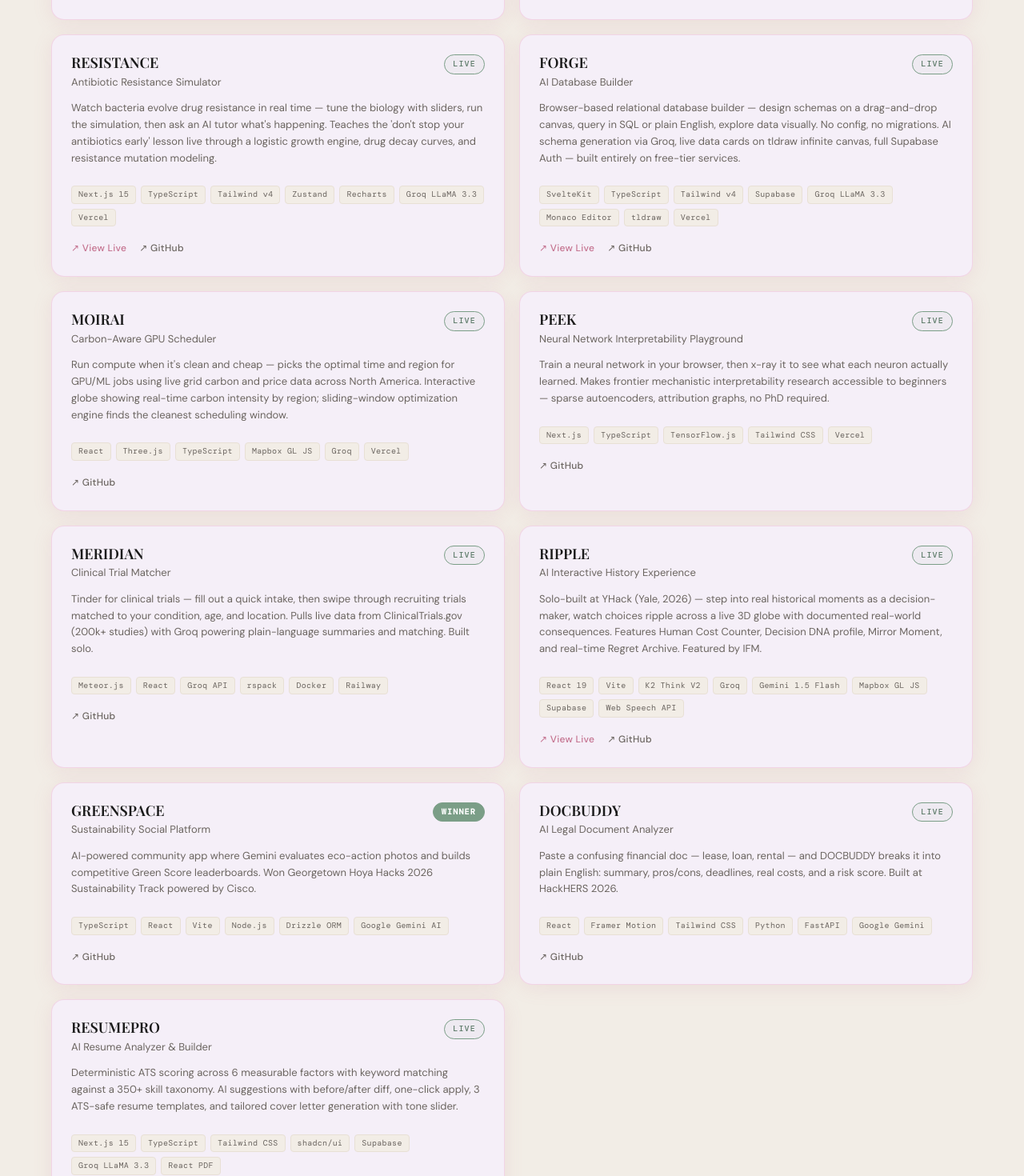
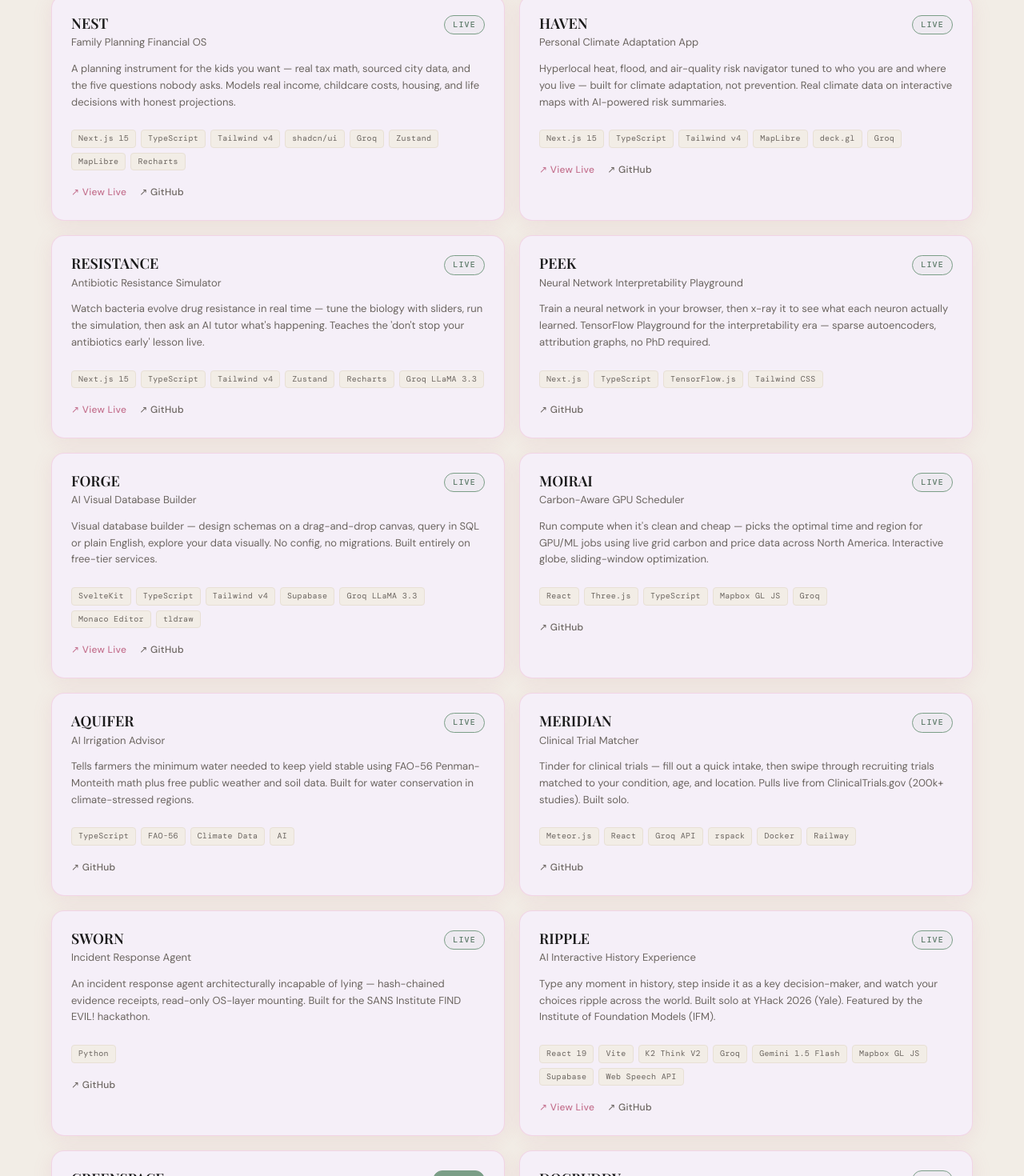
Before and after one commit to nylaimanii/nyla-portfolio, a React (Vite) app: page / in a window 1280 px wide. Shown: the part 3340-4810 px from the top of the page at 80% size. Built offline with nearby package versions, Linux system fonts and the light colour scheme; a web font is replaced by a local one.

Commit message:
update projects to match current github repos
Co-Authored-By: Claude Opus 4.7 (1M context) <noreply@anthropic.com>

```diff
--- a/src/components/Projects.jsx
+++ b/src/components/Projects.jsx
@@ -59,12 +59,12 @@ export default function Projects() {
             {(proj.live || proj.github) && (
               <div className="project-links">
                 {proj.live && (
-                  <a className="project-link" href={proj.live} target="_blank" rel="noreferrer">
+                  <a className="project-link" href={proj.live} target="_blank" rel="noopener noreferrer">
                     ↗ View Live
                   </a>
                 )}
                 {proj.github && (
-                  <a className="project-link project-link--muted" href={proj.github} target="_blank" rel="noreferrer">
+                  <a className="project-link project-link--muted" href={proj.github} target="_blank" rel="noopener noreferrer">
                     ↗ GitHub
                   </a>
                 )}
--- a/src/constants/data.js
+++ b/src/constants/data.js
@@ -102,10 +102,26 @@ export const experience = [
 
 export const projects = [
   {
+    name: "ASSAY",
+    subtitle: "Closed-Loop Scientific Discovery Engine",
+    description: "Closed-loop discovery engine: Groq proposes equations, a Pyodide sandbox judges the fit. The LLM never grades itself — math lives in the sandbox, narration lives in the model.",
+    stack: ["TypeScript", "Groq", "Pyodide", "Next.js"],
+    status: "LIVE",
+    github: "https://github.com/nylaimanii/assay"
+  },
+  {
+    name: "KERF",
+    subtitle: "Semiconductor Supply Chain Risk Map",
+    description: "The chip supply chain's biggest chokepoints mapped from public data. Every number says where it came from and how much to trust it. Built for transparency in semiconductor risk analysis.",
+    stack: ["TypeScript", "Next.js", "Cytoscape", "Data", "Risk Analysis"],
+    status: "LIVE",
+    github: "https://github.com/nylaimanii/kerf"
+  },
+  {
     name: "NEST",
     subtitle: "Family Planning Financial OS",
-    description: "Personal finance and family planning simulator — models real income, childcare costs, housing, and life decisions with honest projections and place-comparison maps. Hyperlocal cost data, AI-powered scenario analysis via Groq, and interactive charts that surface the real numbers behind major life decisions.",
-    stack: ["Next.js 15","TypeScript","Tailwind v4","shadcn/ui","Groq","Zustand","MapLibre","Recharts","Vercel"],
+    description: "A planning instrument for the kids you want — real tax math, sourced city data, and the five questions nobody asks. Models real income, childcare costs, housing, and life decisions with honest projections.",
+    stack: ["Next.js 15", "TypeScript", "Tailwind v4", "shadcn/ui", "Groq", "Zustand", "MapLibre", "Recharts"],
     status: "LIVE",
     github: "https://github.com/nylaimanii/nest",
     live: "https://nest-eight-theta.vercel.app"
@@ -113,26 +129,34 @@ export const projects = [
   {
     name: "HAVEN",
     subtitle: "Personal Climate Adaptation App",
-    description: "Hyperlocal heat, flood, and air-quality risk navigator tuned to who you are and where you live — built for climate adaptation, not prevention. Real climate data layered on interactive maps with AI-powered personal risk summaries and actionable recommendations.",
-    stack: ["Next.js 15","TypeScript","Tailwind v4","MapLibre","deck.gl","Groq","Vercel"],
+    description: "Hyperlocal heat, flood, and air-quality risk navigator tuned to who you are and where you live — built for climate adaptation, not prevention. Real climate data on interactive maps with AI-powered risk summaries.",
+    stack: ["Next.js 15", "TypeScript", "Tailwind v4", "MapLibre", "deck.gl", "Groq"],
     status: "LIVE",
     github: "https://github.com/nylaimanii/haven",
-    live: "https://haven-delta.vercel.app"
+    live: "https://haven-delta-ten.vercel.app"
   },
   {
     name: "RESISTANCE",
     subtitle: "Antibiotic Resistance Simulator",
-    description: "Watch bacteria evolve drug resistance in real time — tune the biology with sliders, run the simulation, then ask an AI tutor what's happening. Teaches the 'don't stop your antibiotics early' lesson live through a logistic growth engine, drug decay curves, and resistance mutation modeling.",
-    stack: ["Next.js 15","TypeScript","Tailwind v4","Zustand","Recharts","Groq LLaMA 3.3","Vercel"],
+    description: "Watch bacteria evolve drug resistance in real time — tune the biology with sliders, run the simulation, then ask an AI tutor what's happening. Teaches the 'don't stop your antibiotics early' lesson live.",
+    stack: ["Next.js 15", "TypeScript", "Tailwind v4", "Zustand", "Recharts", "Groq LLaMA 3.3"],
     status: "LIVE",
     github: "https://github.com/nylaimanii/resistance",
     live: "https://resistance-psi.vercel.app"
   },
   {
+    name: "PEEK",
+    subtitle: "Neural Network Interpretability Playground",
+    description: "Train a neural network in your browser, then x-ray it to see what each neuron actually learned. TensorFlow Playground for the interpretability era — sparse autoencoders, attribution graphs, no PhD required.",
+    stack: ["Next.js", "TypeScript", "TensorFlow.js", "Tailwind CSS"],
+    status: "LIVE",
+    github: "https://github.com/nylaimanii/peek"
+  },
+  {
     name: "FORGE",
-    subtitle: "AI Database Builder",
-    description: "Browser-based relational database builder — design schemas on a drag-and-drop canvas, query in SQL or plain English, explore data visually. No config, no migrations. AI schema generation via Groq, live data cards on tldraw infinite canvas, full Supabase Auth — built entirely on free-tier services.",
-    stack: ["SvelteKit","TypeScript","Tailwind v4","Supabase","Groq LLaMA 3.3","Monaco Editor","tldraw","Vercel"],
+    subtitle: "AI Visual Database Builder",
+    description: "Visual database builder — design schemas on a drag-and-drop canvas, query in SQL or plain English, explore your data visually. No config, no migrations. Built entirely on free-tier services.",
+    stack: ["SvelteKit", "TypeScript", "Tailwind v4", "Supabase", "Groq LLaMA 3.3", "Monaco Editor", "tldraw"],
     status: "LIVE",
     github: "https://github.com/nylaimanii/forge",
     live: "https://forge-omega-three.vercel.app"
@@ -140,32 +164,40 @@ export const projects = [
   {
     name: "MOIRAI",
     subtitle: "Carbon-Aware GPU Scheduler",
-    description: "Run compute when it's clean and cheap — picks the optimal time and region for GPU/ML jobs using live grid carbon and price data across North America. Interactive globe showing real-time carbon intensity by region; sliding-window optimization engine finds the cleanest scheduling window.",
-    stack: ["React","Three.js","TypeScript","Mapbox GL JS","Groq","Vercel"],
+    description: "Run compute when it's clean and cheap — picks the optimal time and region for GPU/ML jobs using live grid carbon and price data across North America. Interactive globe, sliding-window optimization.",
+    stack: ["React", "Three.js", "TypeScript", "Mapbox GL JS", "Groq"],
     status: "LIVE",
     github: "https://github.com/nylaimanii/moirai"
   },
   {
-    name: "PEEK",
-    subtitle: "Neural Network Interpretability Playground",
-    description: "Train a neural network in your browser, then x-ray it to see what each neuron actually learned. Makes frontier mechanistic interpretability research accessible to beginners — sparse autoencoders, attribution graphs, no PhD required.",
-    stack: ["Next.js","TypeScript","TensorFlow.js","Tailwind CSS","Vercel"],
+    name: "AQUIFER",
+    subtitle: "AI Irrigation Advisor",
+    description: "Tells farmers the minimum water needed to keep yield stable using FAO-56 Penman-Monteith math plus free public weather and soil data. Built for water conservation in climate-stressed regions.",
+    stack: ["TypeScript", "FAO-56", "Climate Data", "AI"],
     status: "LIVE",
-    github: "https://github.com/nylaimanii/peek"
+    github: "https://github.com/nylaimanii/aquifer"
   },
   {
     name: "MERIDIAN",
     subtitle: "Clinical Trial Matcher",
-    description: "Tinder for clinical trials — fill out a quick intake, then swipe through recruiting trials matched to your condition, age, and location. Pulls live data from ClinicalTrials.gov (200k+ studies) with Groq powering plain-language summaries and matching. Built solo.",
-    stack: ["Meteor.js","React","Groq API","rspack","Docker","Railway"],
+    description: "Tinder for clinical trials — fill out a quick intake, then swipe through recruiting trials matched to your condition, age, and location. Pulls live from ClinicalTrials.gov (200k+ studies). Built solo.",
+    stack: ["Meteor.js", "React", "Groq API", "rspack", "Docker", "Railway"],
     status: "LIVE",
     github: "https://github.com/nylaimanii/meridian"
   },
   {
+    name: "SWORN",
+    subtitle: "Incident Response Agent",
+    description: "An incident response agent architecturally incapable of lying — hash-chained evidence receipts, read-only OS-layer mounting. Built for the SANS Institute FIND EVIL! hackathon.",
+    stack: ["Python"],
+    status: "LIVE",
+    github: "https://github.com/nylaimanii/sworn"
+  },
+  {
     name: "RIPPLE",
     subtitle: "AI Interactive History Experience",
-    description: "Solo-built at YHack (Yale, 2026) — step into real historical moments as a decision-maker, watch choices ripple across a live 3D globe with documented real-world consequences. Features Human Cost Counter, Decision DNA profile, Mirror Moment, and real-time Regret Archive. Featured by IFM.",
-    stack: ["React 19","Vite","K2 Think V2","Groq","Gemini 1.5 Flash","Mapbox GL JS","Supabase","Web Speech API"],
+    description: "Type any moment in history, step inside it as a key decision-maker, and watch your choices ripple across the world. Built solo at YHack 2026 (Yale). Featured by the Institute of Foundation Models (IFM).",
+    stack: ["React 19", "Vite", "K2 Think V2", "Groq", "Gemini 1.5 Flash", "Mapbox GL JS", "Supabase", "Web Speech API"],
     status: "LIVE",
     github: "https://github.com/nylaimanii/ripple",
     live: "https://ripple-six-omega.vercel.app"
@@ -174,25 +206,17 @@ export const projects = [
     name: "GREENSPACE",
     subtitle: "Sustainability Social Platform",
     description: "AI-powered community app where Gemini evaluates eco-action photos and builds competitive Green Score leaderboards. Won Georgetown Hoya Hacks 2026 Sustainability Track powered by Cisco.",
-    stack: ["TypeScript","React","Vite","Node.js","Drizzle ORM","Google Gemini AI"],
+    stack: ["TypeScript", "React", "Vite", "Node.js", "Drizzle ORM", "Google Gemini AI"],
     status: "WINNER",
     github: "https://github.com/nylaimanii/greenspace"
   },
   {
     name: "DOCBUDDY",
     subtitle: "AI Legal Document Analyzer",
-    description: "Paste a confusing financial doc — lease, loan, rental — and DOCBUDDY breaks it into plain English: summary, pros/cons, deadlines, real costs, and a risk score. Built at HackHERS 2026.",
-    stack: ["React","Framer Motion","Tailwind CSS","Python","FastAPI","Google Gemini"],
+    description: "Paste a confusing financial doc — lease, loan, rental — and DOCBUDDY breaks it into plain English: summary, pros/cons, deadlines, real costs, and a risk score. Built at HackHERS 2026 (Rutgers).",
+    stack: ["React", "Framer Motion", "Tailwind CSS", "Python", "FastAPI", "Google Gemini"],
     status: "LIVE",
     github: "https://github.com/nylaimanii/docbuddy"
-  },
-  {
-    name: "RESUMEPRO",
-    subtitle: "AI Resume Analyzer & Builder",
-    description: "Deterministic ATS scoring across 6 measurable factors with keyword matching against a 350+ skill taxonomy. AI suggestions with before/after diff, one-click apply, 3 ATS-safe resume templates, and tailored cover letter generation with tone slider.",
-    stack: ["Next.js 15","TypeScript","Tailwind CSS","shadcn/ui","Supabase","Groq LLaMA 3.3","React PDF"],
-    status: "LIVE",
-    github: "https://github.com/nylaimanii/resumepro"
   }
 ];
 
```
